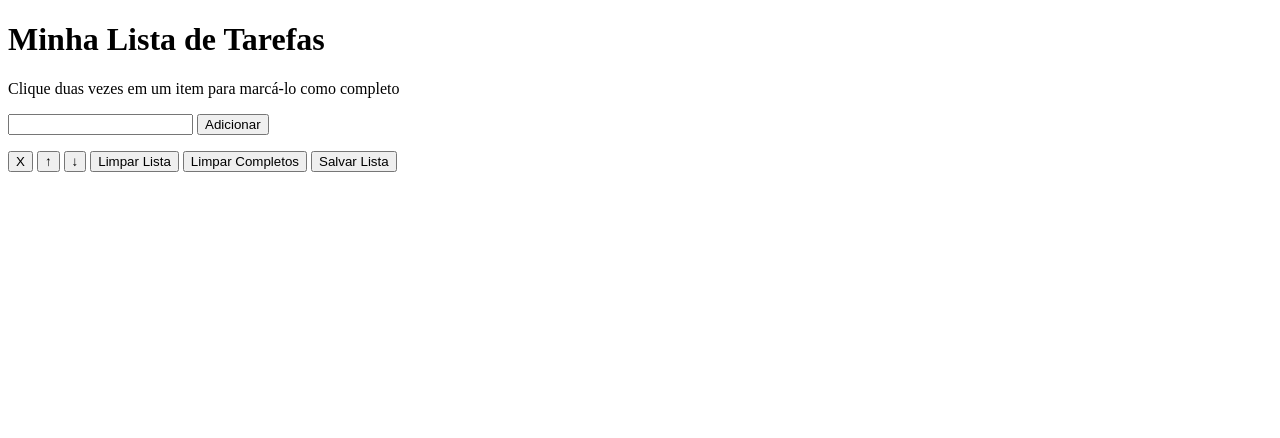
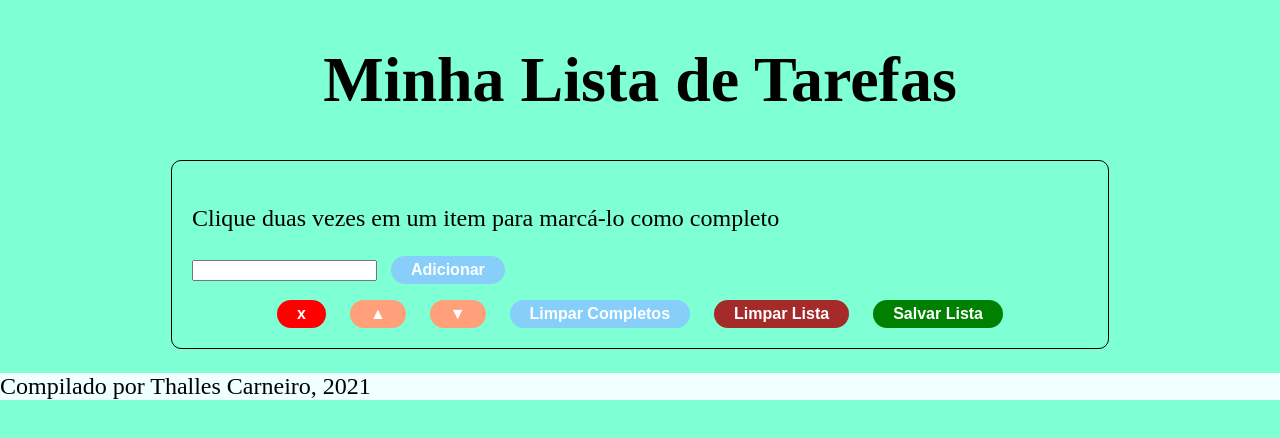
Before and after one commit to thalles-carneiro/todo-list, a website: page index.html in a window 1280 px wide. Drawn offline with Linux system fonts and the light colour scheme.

Commit message:
Refatora o Requisito 10 e adiciona estilização

```diff
--- a/index.html
+++ b/index.html
@@ -11,18 +11,24 @@
   <header>
     <h1>Minha Lista de Tarefas</h1>
   </header>
+  <main>
     <p id="funcionamento">Clique duas vezes em um item para marcá-lo como completo</p>
     <label for="input-tarefa"></label>
     <input type="text" name="input-tarefa" id="texto-tarefa">
     <button id="criar-tarefa">Adicionar</button>
     <ol id="lista-tarefas"></ol>
-  <button id="remover-selecionado">X</button>
-  <button id="mover-cima">&#8593;</button>
-  <button id="mover-baixo">&#8595;</button>
+    <section id="buttons">
+      <button id="remover-selecionado">&#120;</button>
+      <button id="mover-cima">&#9650;</button>
+      <button id="mover-baixo">&#9660;</button>
+      <button id="remover-finalizados">Limpar Completos</button>
       <button id="apaga-tudo">Limpar Lista</button>
-  <button id="remover-finalizados">Limpar Completos</button>
       <button id="salvar-tarefas">Salvar Lista</button>
-
+    </section>
+  </main>
+  <footer>
+    <p>Compilado por Thalles Carneiro, 2021</p>
+  </footer>
 <script src="script.js"></script>
 </body>
 </html>
--- a/script.js
+++ b/script.js
@@ -80,14 +80,29 @@ recoverTasksValues();
 
 document.addEventListener('click', (event) => {
   if (event.target.id === 'criar-tarefa') {
-    addTasks();
+    const getInputElement = document.getElementById('texto-tarefa');
+    const getInputValue = getInputElement.value;
+    if (getInputValue === '') {
+      const emoji = String.fromCodePoint(0x1F600);
+      alert(`Você esqueceu de inserir a tarefa ${emoji}`);
+    } else {
+      addTasks();
+    }
   }
   if (event.target.classList.contains('task')) {
     const getEventElement = event.target;
     selectTask(getEventElement);
   }
+});
+
+document.addEventListener('click', (event) => {
+/* Consultei por recomendação da Camila Malvessi o link abaixo para resolver essa parte de uma forma melhor.
+https://www.javascripttutorial.net/dom/manipulating/remove-all-child-nodes/
+*/
   if (event.target.id === 'apaga-tudo') {
-    getTasksList.innerHTML = '';
+    while (getTasksList.firstElementChild) {
+      getTasksList.removeChild(getTasksList.firstElementChild);
+    }
   }
   if (event.target.id === 'remover-finalizados') {
     const completedList = document.querySelectorAll('.completed');
--- a/style.css
+++ b/style.css
@@ -1,7 +1,117 @@
+body {
+  margin: 0;
+  background-color: aquamarine;
+}
+
+header {
+  font-size: 2rem;
+  text-align: center;
+}
+
+main {
+  border: 1px solid black;
+  border-radius: 10px;
+  width: 70%;
+  padding: 20px;
+  margin: 0 auto;
+  text-align: left;
+}
+
+p {
+  font-size: 1.5rem;
+}
+
+li {
+  font-size: 1.5rem;
+}
+
+#buttons {
+  text-align: center;
+}
+
+button {
+  border: 0;
+  font-size: 1rem;
+  font-weight: 700;
+  color: white;
+  padding: 5px 20px;
+  border-radius: 20px;
+  margin: 0 10px;
+}
+
+button:active {
+  transform: translateY(2px);
+}
+
+#criar-tarefa {
+  background-color: lightskyblue;
+}
+
+#criar-tarefa:hover {
+  background-color: lightblue;
+}
+
+#remover-selecionado {
+  background-color: red;
+}
+
+#remover-selecionado:hover {
+  background-color: crimson;
+}
+
+#mover-cima {
+  background-color: lightsalmon;
+}
+
+#mover-cima:hover {
+  background-color: lightpink;
+}
+
+#mover-baixo {
+  background-color: lightsalmon;
+}
+
+#mover-baixo:hover {
+  background-color: lightpink;
+}
+
+#apaga-tudo {
+  background-color: brown;
+}
+
+#apaga-tudo:hover {
+  background-color: rosybrown;
+}
+
+#remover-finalizados {
+  background-color: lightskyblue;
+}
+
+#remover-finalizados:hover {
+  background-color: lightblue;
+}
+
+#salvar-tarefas {
+  background-color: green;
+}
+
+#salvar-tarefas:hover {
+  background-color: lightseagreen;
+}
+
 .selected {
   background-color: gray;
 }
 
 .completed {
   text-decoration: line-through solid black;
+  width: fit-content;
 }
+
+.completed:after {
+  content: '\2714';
+}
+
+footer {
+  background-color: azure;
+}
```
Lines whose indentation alone changed are shown as unchanged.
